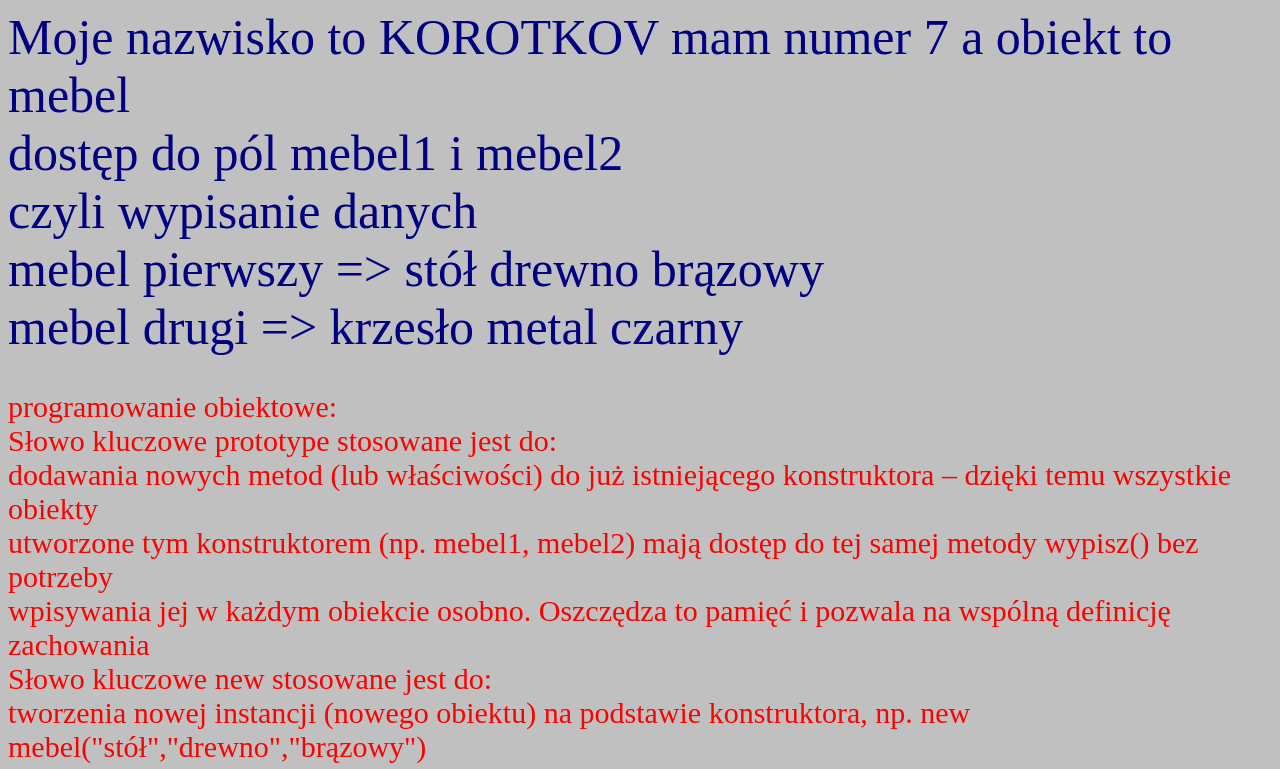
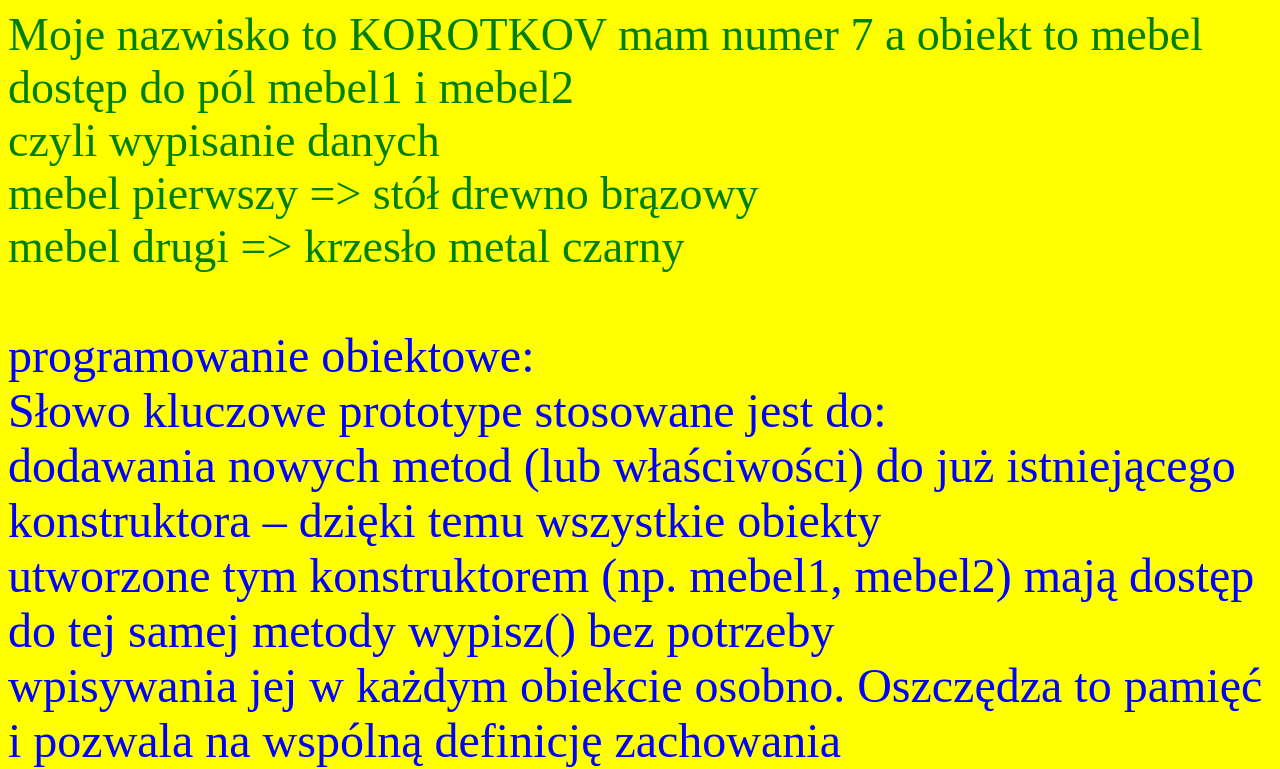
Before and after one commit to ArtKorotkov/czwiczenie_js_1, a plain HTML site: page zad32_koro.html in a window 1280 px wide. Shown: the top 769 px of the page. Drawn offline with Linux system fonts and the light colour scheme.

Commit message:
Add files via upload

```diff
--- a/zad32_koro.html
+++ b/zad32_koro.html
@@ -8,8 +8,8 @@
         function okno_zamknij_korotkov() { window.close(); }
     </script>
 </head>
-<body bgcolor="silver">
-    <div style="color:navy;font-size:50px;">
+<body bgcolor="yellow">
+    <div style="color:green;font-size:46px;">
         <script type="text/javascript">
             function mebel(rodzaj_m,material_m,kolor_m) //początek konstruktora
             {
@@ -33,7 +33,7 @@
             document.write("mebel drugi  =>"+" "+mebel2.rodzaj+" "+mebel2.material+" "+mebel2.kolor+"<br>");
         </script>
     </div>
-    <div style="color:red;font-size:30px;"><br>
+    <div style="color:blue;font-size:48px;"><br>
         programowanie obiektowe:<br>
         Słowo kluczowe prototype stosowane jest do:<br>
         dodawania nowych metod (lub właściwości) do już istniejącego konstruktora – dzięki temu wszystkie obiekty<br>
```
Also changed, not shown: zad32_KOD_koro.html (+3 -3 lines).
